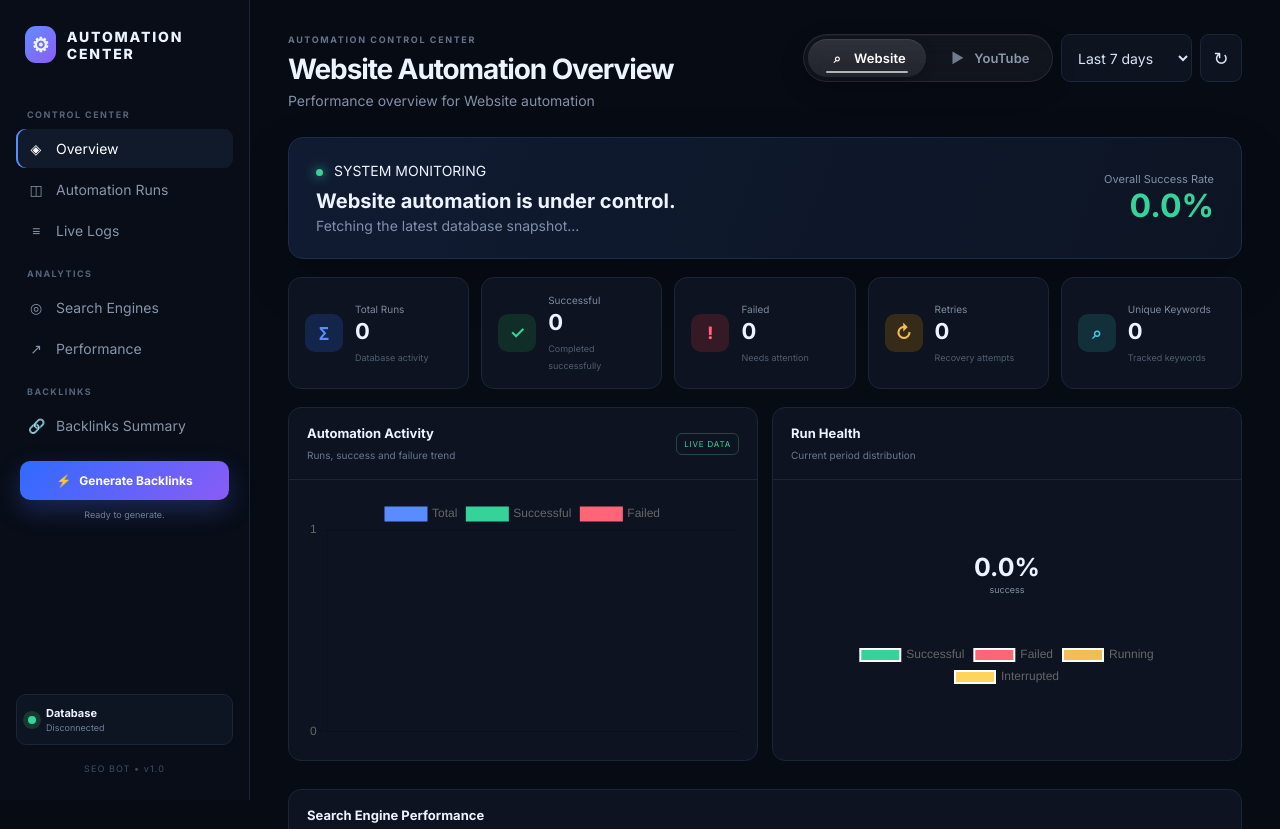
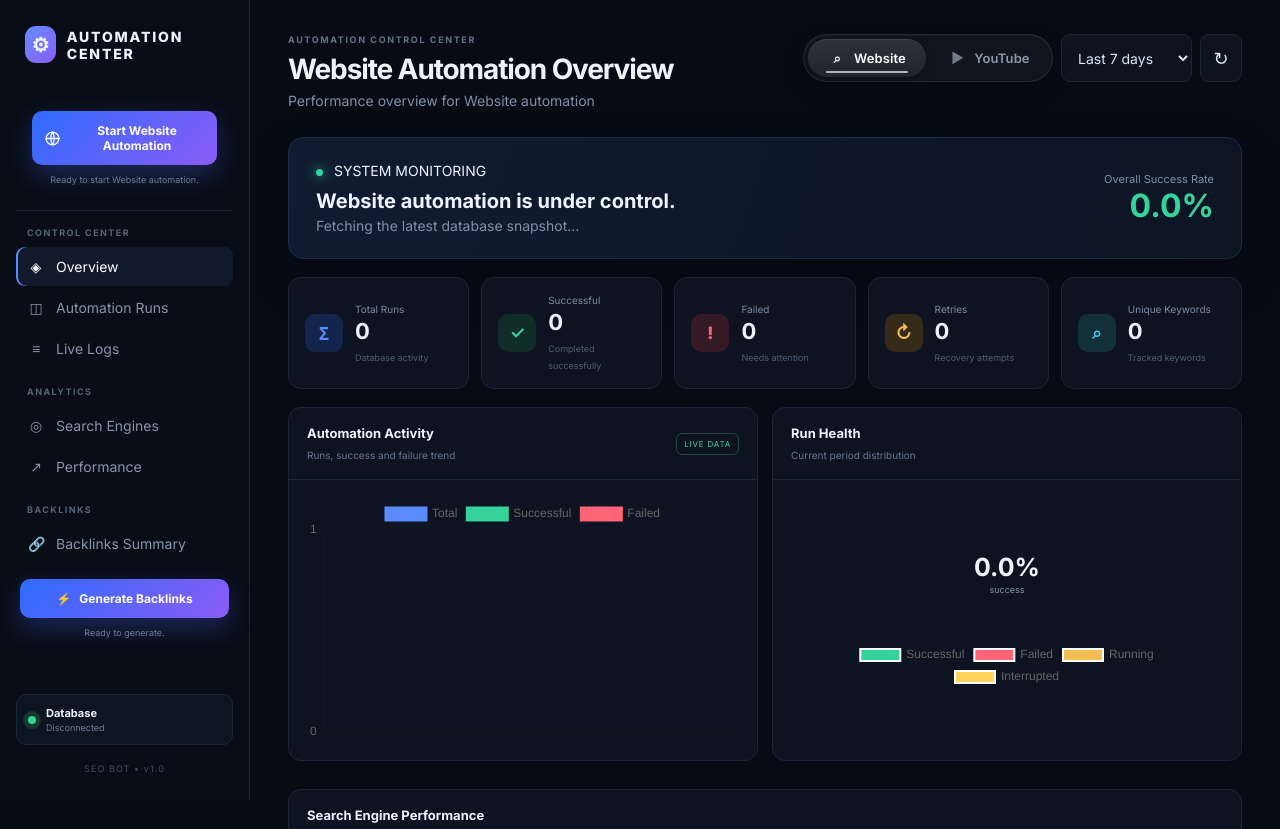
Before and after one commit to soyuztechnologies/bot_project, a Flask app: page / in a window 1280 px wide. Shown: the top 829 px of the page. Run offline with Flask 3, Linux system fonts and the light colour scheme; data that the repository does not hold is empty.

Commit message:
added start buttons on dashboard

```diff
--- a/dashboard/app.py
+++ b/dashboard/app.py
@@ -770,6 +770,112 @@ def backlinks_status():
         return jsonify({"error": str(error)}), 500
 
 
+# --- Website / YouTube automation jobs (runs main.py or youtube_main.py) ---
+# Each automation has its own process and state, so switching the dashboard
+# context never starts or stops the other automation by accident.
+_automation_job_lock = threading.RLock()
+_automation_jobs = {
+    "SEARCH": {"running": False, "started_at": None, "finished_at": None,
+               "returncode": None, "output_tail": "", "error": None,
+               "stop_requested": False},
+    "YOUTUBE": {"running": False, "started_at": None, "finished_at": None,
+                "returncode": None, "output_tail": "", "error": None,
+                "stop_requested": False},
+}
+_automation_processes = {"SEARCH": None, "YOUTUBE": None}
+
+
+def _automation_mode(value):
+    return "SEARCH" if str(value or "").upper() == "SEARCH" else "YOUTUBE"
+
+
+def _automation_job(mode):
+    with _automation_job_lock:
+        return dict(_automation_jobs[mode])
+
+
+def _stop_automation_process(mode):
+    with _automation_job_lock:
+        proc = _automation_processes[mode]
+    if proc is None or proc.poll() is not None:
+        return False
+    try:
+        if os.name == "nt":
+            subprocess.run(["taskkill", "/PID", str(proc.pid), "/T", "/F"],
+                           capture_output=True, timeout=20)
+        else:
+            proc.terminate()
+    except Exception as exc:
+        print(f"[DASHBOARD {mode} STOP WARN] {exc!r}")
+    return True
+
+
+def _run_automation_job(mode, cmd):
+    started = _utcnow()
+    try:
+        proc = subprocess.Popen(cmd, cwd=str(BASE_DIR), stdout=subprocess.PIPE,
+                                stderr=subprocess.STDOUT, text=True)
+        with _automation_job_lock:
+            _automation_processes[mode] = proc
+        print(f"[DASHBOARD {mode} JOB] pid={proc.pid}")
+        try:
+            output, _ = proc.communicate(timeout=6 * 3600)
+        except subprocess.TimeoutExpired:
+            _stop_automation_process(mode)
+            output, _ = proc.communicate()
+        with _automation_job_lock:
+            job = _automation_jobs[mode]
+            stopped = job["stop_requested"]
+            job.update({
+                "running": False, "finished_at": _utcnow().isoformat(),
+                "returncode": proc.returncode, "output_tail": (output or "")[-6000:],
+                "error": "Stopped by user." if stopped else (
+                    None if proc.returncode == 0 else f"{cmd[1]} exited with code {proc.returncode}"),
+                "stop_requested": False,
+            })
+    except Exception as exc:
+        with _automation_job_lock:
+            _automation_jobs[mode].update({"running": False, "finished_at": _utcnow().isoformat(),
+                                            "returncode": -1, "error": str(exc), "stop_requested": False})
+    finally:
+        with _automation_job_lock:
+            _automation_processes[mode] = None
+    print(f"[DASHBOARD {mode} JOB] finished in {(_utcnow() - started).total_seconds():.1f}s")
+
+
+@app.post("/api/automation/start")
+def automation_start():
+    mode = _automation_mode((request.get_json(silent=True) or {}).get("automation"))
+    script = "main.py" if mode == "SEARCH" else "youtube_main.py"
+    with _automation_job_lock:
+        job = _automation_jobs[mode]
+        if job["running"]:
+            return jsonify({"error": f"{mode} automation is already running.", "job": dict(job)}), 409
+        job.update({"running": True, "started_at": _utcnow().isoformat(), "finished_at": None,
+                    "returncode": None, "output_tail": "", "error": None, "stop_requested": False})
+    threading.Thread(target=_run_automation_job, args=(mode, [sys.executable, script]),
+                     daemon=True, name=f"{mode}AutomationJob").start()
+    return jsonify({"status": "started", "job": _automation_job(mode)}), 202
+
+
+@app.post("/api/automation/stop")
+def automation_stop():
+    mode = _automation_mode((request.get_json(silent=True) or {}).get("automation"))
+    with _automation_job_lock:
+        job = _automation_jobs[mode]
+        if not job["running"]:
+            return jsonify({"status": "idle", "job": dict(job)})
+        job["stop_requested"] = True
+    return jsonify({"status": "stopping", "job": _automation_job(mode),
+                    "stopped": _stop_automation_process(mode)}), 202
+
+
+@app.get("/api/automation/status")
+def automation_status():
+    mode = _automation_mode(request.args.get("automation"))
+    return jsonify({"job": _automation_job(mode)})
+
+
 # =========================================================
 # HEALTH
 # =========================================================
--- a/dashboard/static/dashboard.css
+++ b/dashboard/static/dashboard.css
@@ -375,6 +375,46 @@ button,select{font:inherit}.app-shell{display:flex;min-height:100vh}.sidebar{wid
     padding: 14px 4px 4px;
 }
 
+/* Primary Website / YouTube action, positioned before the sidebar navigation. */
+.sidebar-automation-action {
+    padding: 18px 16px 10px;
+    border-bottom: 1px solid rgba(148, 163, 184, 0.16);
+}
+
+.sidebar-automation-action .generate-btn {
+    min-height: 42px;
+}
+
+.sidebar-automation-action .generate-status {
+    min-height: 27px;
+}
+
+.automation-action-icon {
+    display: inline-flex;
+    width: 17px;
+    height: 17px;
+    flex: 0 0 17px;
+}
+
+.automation-action-icon svg {
+    width: 100%;
+    height: 100%;
+    fill: none;
+    stroke: currentColor;
+    stroke-width: 1.8;
+    stroke-linecap: round;
+    stroke-linejoin: round;
+}
+
+.automation-action-icon.youtube svg {
+    fill: currentColor;
+    stroke: none;
+}
+
+.automation-action-icon.youtube path {
+    fill: #59647a;
+}
+
 .generate-btn {
     border: 0;
     width: 100%;
--- a/dashboard/templates/index.html
+++ b/dashboard/templates/index.html
@@ -110,6 +110,23 @@
             </div>
         </div>
 
+
+        <!-- PRIMARY ACTION: follows the selected Website / YouTube toggle -->
+        <div class="sidebar-automation-action">
+            <button type="button" class="generate-btn" id="startAutomationBtn">
+                <span class="automation-action-icon" aria-hidden="true">
+                    <svg viewBox="0 0 24 24" focusable="false">
+                        <circle cx="12" cy="12" r="9"></circle>
+                        <path d="M3 12h18M12 3c3 3.8 3 14.2 0 18M12 3c-3 3.8-3 14.2 0 18"></path>
+                    </svg>
+                </span>
+                Start Website Automation
+            </button>
+
+            <small class="generate-status" id="startAutomationStatus">
+                Ready to start Website automation.
+            </small>
+        </div>
 
         <nav>
 
```
Also changed, not shown: dashboard/static/dashboard.js.
